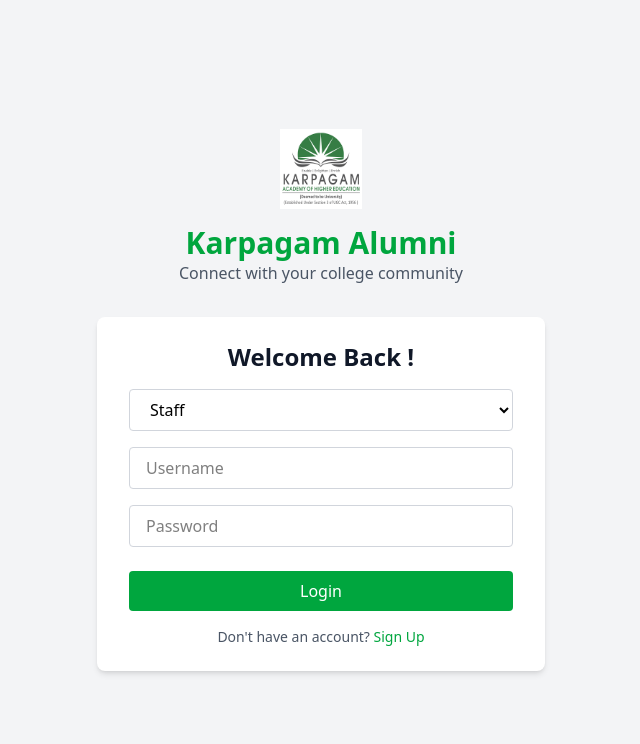
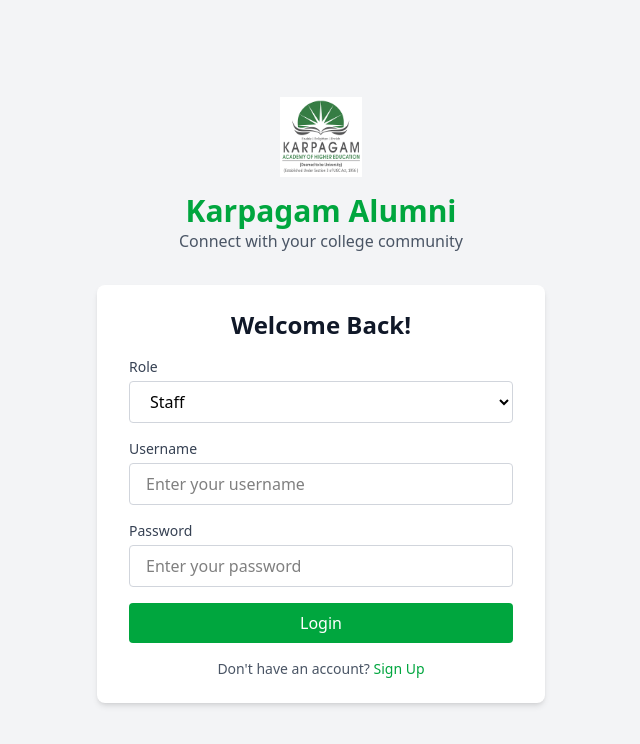
Before and after one commit to Nithisx/Alumini-Admin, a React (Vite) app: page / in a window 1280 px wide. Shown: the top 744 px of the page, without its empty margins (319-959 px from the left). Built offline with nearby package versions, Linux system fonts and the light colour scheme; the HTML template or start-up script is replaced by a standard one.

Commit message:
Update Login.jsx

```diff
--- a/src/Pages/Login.jsx
+++ b/src/Pages/Login.jsx
@@ -1,164 +1,138 @@
-import React, { useState } from "react";
+import React, { useState, useCallback, useMemo } from "react";
 import { useNavigate } from "react-router-dom";
-import kahelogo from '../assets/kahelogo.png'
+import axios from "axios";
+import kahelogo from "../assets/kahelogo.png";
 
-const LoginPage = () => {
-  const [username, setUsername] = useState("");
-  const [password, setPassword] = useState("");
-  const [role, setRole] = useState("staff");
-  const [error, setError] = useState("");
-  const [loading, setLoading] = useState(false);
+// axios instance with a shared base URL & JSON headers
+const api = axios.create({
+  baseURL: "http://134.209.157.195:8000",
+  headers: { "Content-Type": "application/json" },
+});
+
+export default function LoginPage() {
   const navigate = useNavigate();
 
-  const handleLogin = async (e) => {
-    e.preventDefault();
+  // consolidate form data
+  const [form, setForm] = useState({
+    username: "",
+    password: "",
+    role: "staff",
+  });
+  const [error, setError]     = useState("");
+  const [loading, setLoading] = useState(false);
+
+  // generic onChange for all inputs
+  const handleChange = useCallback(e => {
+    const { name, value } = e.target;
+    setForm(f => ({ ...f, [name]: value }));
     setError("");
+  }, []);
 
-    // Prevent long usernames that may break the backend
-    if (username.length > 100) {
-      setError("Username too long (max 100 characters)");
-      return;
-    }
+  // pick the correct endpoint based on role
+  const loginUrl = useMemo(
+    () => (form.role === "admin" ? "/login/admin/" : "/login/staff/"),
+    [form.role]
+  );
 
-    const userData = { username, password };
-    const loginUrl =
-      role === "admin"
-        ? "http://134.209.157.195:8000/login/admin/"
-        : "http://134.209.157.195:8000/login/staff/";
+  const handleLogin = useCallback(
+    async e => {
+      e.preventDefault();
+      setError("");
 
-    try {
-      setLoading(true);
-      const response = await fetch(loginUrl, {
-        method: "POST",
-        headers: {
-          "Content-Type": "application/json",
-          Accept: "application/json",
-        },
-        body: JSON.stringify(userData),
-      });
-
-      const contentType = response.headers.get("content-type");
-      if (!response.ok) {
-        const text = await response.text();
-        setError(`Login failed: ${text}`);
-        return;
+      if (form.username.length > 100) {
+        return setError("Username too long (max 100 characters)");
       }
 
-      if (!contentType || !contentType.includes("application/json")) {
-        const text = await response.text();
-        setError(`Expected JSON response but got: ${text}`);
-        return;
+      setLoading(true);
+      try {
+        const { data } = await api.post(loginUrl, {
+          username: form.username,
+          password: form.password,
+        });
+
+        if (data.token) {
+          localStorage.setItem("Token", data.token);
+          localStorage.setItem("Role", form.role);
+          navigate(form.role === "admin" ? "/admin/dashboard" : "/staff/dashboard");
+        } else {
+          setError(data.error || "Login failed: no token received");
+        }
+      } catch (err) {
+        setError(
+          err.response?.data?.error ||
+          err.message ||
+          "An unexpected error occurred"
+        );
+      } finally {
+        setLoading(false);
       }
-
-      const data = await response.json();
-      const token = data?.token;
-
-      if (token) {
-        localStorage.setItem("Token", token);
-        localStorage.setItem("Role", role);
-        navigate(role === "admin" ? "/admin/dashboard" : "/staff/dashboard");
-      } else {
-        setError("Token not found in response");
-      }
-    } catch (err) {
-      setError("An unexpected error occurred");
-      console.error("Login failed (exception):", err);
-    } finally {
-      setLoading(false);
-    }
-  };
-
-  const handleLogout = () => {
-    localStorage.removeItem("Token");
-    localStorage.removeItem("Role");
-    console.log("Logged out successfully");
-    navigate("/");
-  };
+    },
+    [form, loginUrl, navigate]
+  );
 
   return (
-    <div className="min-h-screen bg-gray-100 flex flex-col justify-center px-4">
-      <div className="max-w-md w-full mx-auto">
-        {/* Header / Logo Section */}
-        <div className="text-center mb-8">
-          <img
-            className="mx-auto h-20 w-auto"
-            src={kahelogo}
-            alt="Logo"
-          />
-          <h1 className="text-3xl font-bold text-green-600 mt-4">Karpagam Alumni</h1>
+    <div className="min-h-screen bg-gray-100 flex items-center justify-center px-4">
+      <div className="max-w-md w-full space-y-8">
+        {/* Header */}
+        <div className="text-center">
+          <img src={kahelogo} alt="Logo" className="mx-auto h-20" />
+          <h1 className="mt-4 text-3xl font-bold text-green-600">Karpagam Alumni</h1>
           <p className="text-gray-600">Connect with your college community</p>
         </div>
 
-        {/* Login Form */}
+        {/* Form */}
         <form
           onSubmit={handleLogin}
-          className="bg-white shadow-md rounded-lg px-8 py-6"
+          className="bg-white shadow-md rounded-lg px-8 py-6 space-y-4"
         >
-          <h2 className="text-2xl font-bold text-gray-900 text-center mb-4">
-            Welcome Back !
-          </h2>
+          <h2 className="text-2xl font-bold text-gray-900 text-center">Welcome Back!</h2>
 
           {error && (
-            <div className="flex items-center bg-red-100 border border-red-300 text-red-700 px-3 py-2 rounded mb-4">
-              <svg
-                className="h-5 w-5 mr-2"
-                fill="none"
-                stroke="currentColor"
-                strokeWidth="2"
-                viewBox="0 0 24 24"
-              >
-                <path
-                  strokeLinecap="round"
-                  strokeLinejoin="round"
-                  d="M13 16h-1v-4h-1m0-4h.01M12 2a10 10 0 110 20 10 10 0 010-20z"
-                />
-              </svg>
-              <span>{error}</span>
-            </div>
+            <ErrorBanner message={error} />
           )}
 
-          {/* Role Dropdown */}
-          <select
-            value={role}
-            onChange={(e) => setRole(e.target.value)}
-            className="w-full mb-4 px-4 py-2 border border-gray-300 rounded focus:outline-none focus:ring-2 focus:ring-green-600"
-          >
-            <option value="admin">Admin</option>
-            <option value="staff">Staff</option>
-          </select>
+          <div className="space-y-4">
+            <Select
+              name="role"
+              value={form.role}
+              onChange={handleChange}
+              options={[
+                { value: "admin", label: "Admin" },
+                { value: "staff", label: "Staff" },
+              ]}
+            />
 
-          {/* Username Input */}
-          <input
-            type="text"
-            placeholder="Username"
-            maxLength={100}
-            value={username}
-            onChange={(e) => setUsername(e.target.value)}
-            className="w-full mb-4 px-4 py-2 border border-gray-300 rounded focus:outline-none focus:ring-2 focus:ring-green-600"
-            required
-          />
+            <Input
+              name="username"
+              type="text"
+              label="Username"
+              placeholder="Enter your username"
+              value={form.username}
+              onChange={handleChange}
+              maxLength={100}
+              required
+            />
 
-          {/* Password Input */}
-          <input
-            type="password"
-            placeholder="Password"
-            value={password}
-            onChange={(e) => setPassword(e.target.value)}
-            className="w-full mb-6 px-4 py-2 border border-gray-300 rounded focus:outline-none focus:ring-2 focus:ring-green-600"
-            required
-          />
+            <Input
+              name="password"
+              type="password"
+              label="Password"
+              placeholder="Enter your password"
+              value={form.password}
+              onChange={handleChange}
+              required
+            />
+          </div>
 
-          {/* Login Button */}
           <button
             type="submit"
             disabled={loading}
-            className="w-full bg-green-600 hover:bg-green-700 text-white font-medium py-2 rounded transition duration-200"
+            className="w-full bg-green-600 hover:bg-green-700 text-white font-medium py-2 rounded transition duration-200 disabled:opacity-50"
           >
             {loading ? "Signing In..." : "Login"}
           </button>
 
-          {/* Sign Up Navigation */}
-          <p className="mt-4 text-center text-sm text-gray-600">
+          <p className="text-center text-sm text-gray-600">
             Don't have an account?{" "}
             <button
               type="button"
@@ -169,11 +143,67 @@
             </button>
           </p>
         </form>
-
-
       </div>
     </div>
   );
-};
+}
 
-export default LoginPage;
+// Reusable input with label
+function Input({ name, label, ...props }) {
+  return (
+    <div>
+      <label className="block text-sm font-medium text-gray-700 mb-1">
+        {label}
+      </label>
+      <input
+        name={name}
+        {...props}
+        className="w-full px-4 py-2 border border-gray-300 rounded focus:outline-none focus:ring-2 focus:ring-green-600"
+      />
+    </div>
+  );
+}
+
+// Reusable select
+function Select({ name, label, options, ...props }) {
+  return (
+    <div>
+      <label className="block text-sm font-medium text-gray-700 mb-1">
+        {label || "Role"}
+      </label>
+      <select
+        name={name}
+        {...props}
+        className="w-full px-4 py-2 border border-gray-300 rounded focus:outline-none focus:ring-2 focus:ring-green-600"
+      >
+        {options.map(opt => (
+          <option key={opt.value} value={opt.value}>
+            {opt.label}
+          </option>
+        ))}
+      </select>
+    </div>
+  );
+}
+
+// Error banner component
+function ErrorBanner({ message }) {
+  return (
+    <div className="flex items-center bg-red-100 border border-red-300 text-red-700 px-3 py-2 rounded">
+      <svg
+        className="h-5 w-5 mr-2"
+        fill="none"
+        stroke="currentColor"
+        strokeWidth="2"
+        viewBox="0 0 24 24"
+      >
+        <path
+          strokeLinecap="round"
+          strokeLinejoin="round"
+          d="M13 16h-1v-4h-1m0-4h.01M12 2a10 10 0 110 20 10 10 0 010-20z"
+        />
+      </svg>
+      <span>{message}</span>
+    </div>
+  );
+}
```
